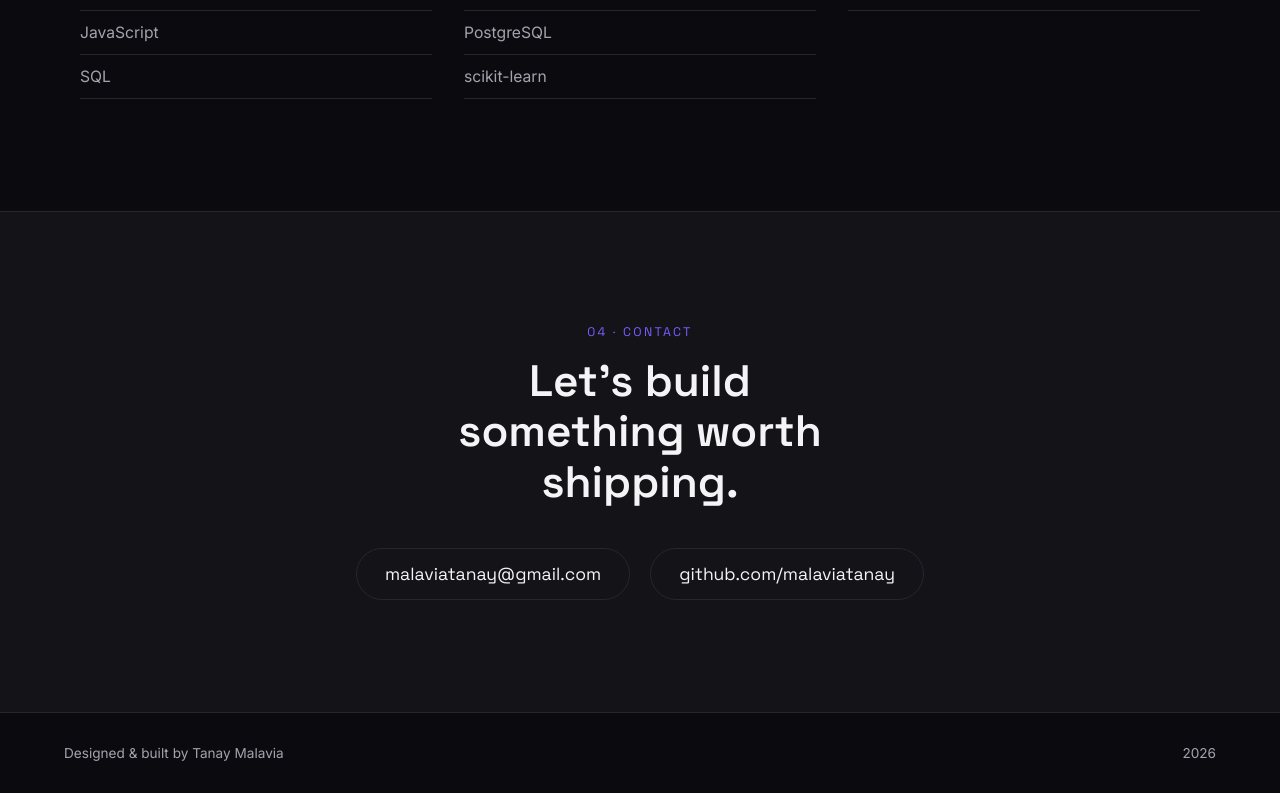
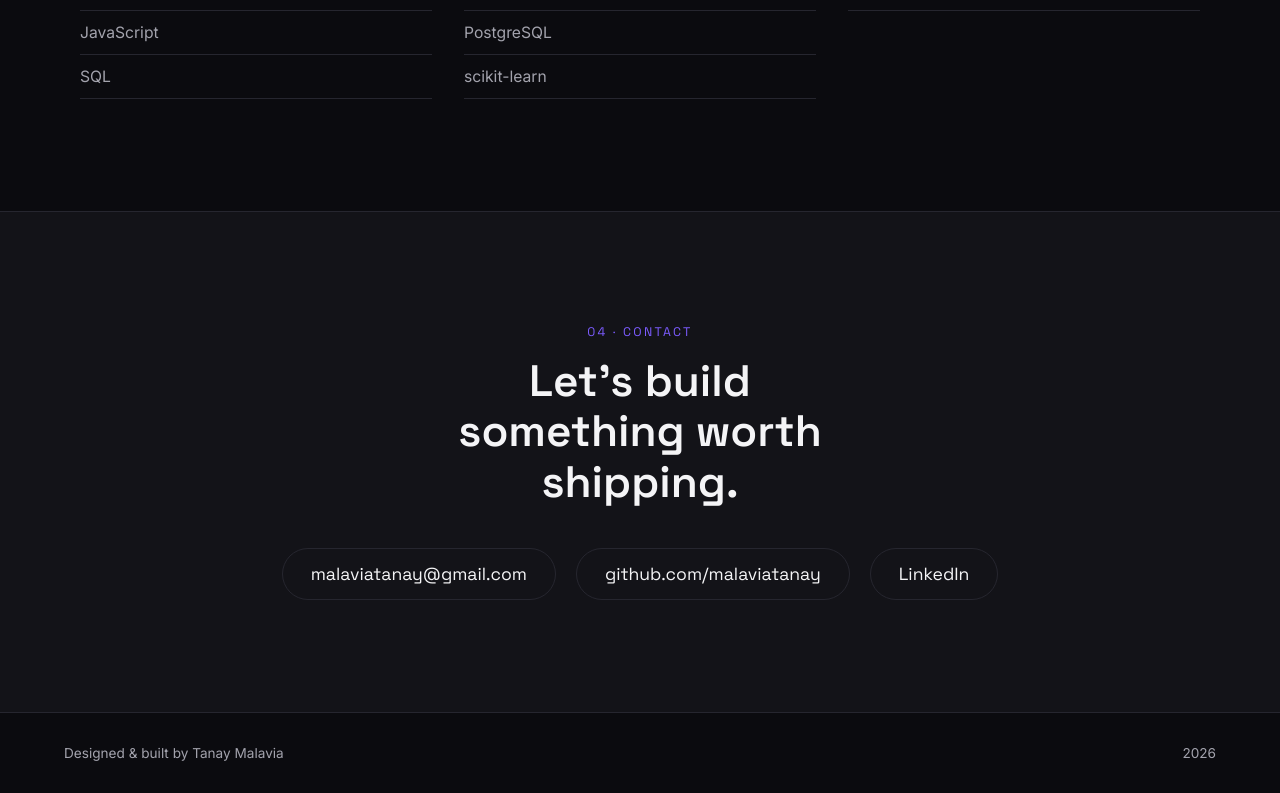
Before and after one commit to malaviatanay/Portfolio, a React (Vite) app: page / in a window 1280 px wide. Shown: the part 2773-3566 px from the top of the page. Built offline with nearby package versions, Linux system fonts and the light colour scheme.

Commit message:
Add LinkedIn link to contact section

```diff
--- a/src/App.jsx
+++ b/src/App.jsx
@@ -270,6 +270,14 @@ function Contact() {
           >
             github.com/malaviatanay
           </a>
+          <a
+            className="contact-link"
+            href="https://www.linkedin.com/in/tanay-malavia-7b85b5238/"
+            target="_blank"
+            rel="noreferrer"
+          >
+            LinkedIn
+          </a>
         </div>
       </Reveal>
     </section>
```
